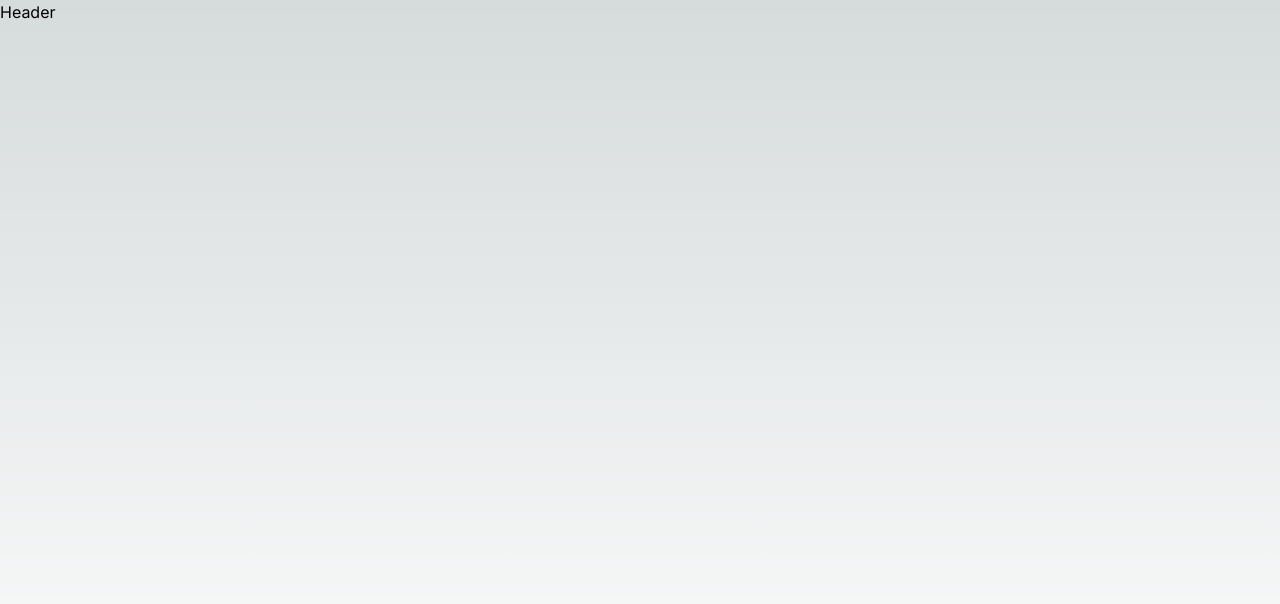
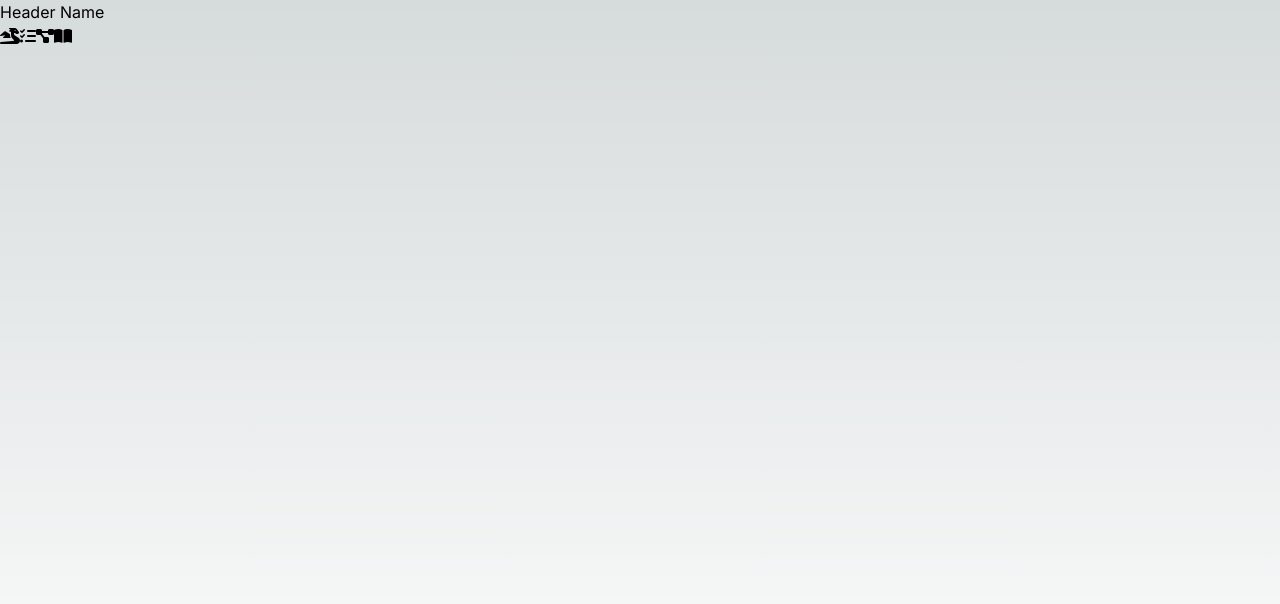
Before and after one commit to DragonSenses/nextjs-portfolio, a Next.js app: page / in a window 1280 px wide. Shown: the top 604 px of the page. Built offline with nearby package versions, Linux system fonts and the light colour scheme.

Commit message:
Update Header.js

```diff
--- a/app/Header.js
+++ b/app/Header.js
@@ -2,6 +2,26 @@ import React from 'react';
 
 export default function Header() {
   return (
-    <div>Header</div>
+    <header className=''>
+      <h1 className=''>Header Name</h1>
+      <nav className=''>
+        <a href='#about-me' className=''>
+          <i className={`fa-solid fa-dragon `}></i>
+        </a>
+
+        <a href='#skills' className=''>
+          <i className={`fa-solid fa-list-check `}></i>
+        </a>
+
+        <a href='#projects' className=''>
+          <i className={`fa-solid fa-diagram-project `}></i>
+        </a>
+
+        <a href='#experience' className=''>
+          <i className={`fa-solid fa-book-open `}></i>
+        </a>
+
+      </nav>
+    </header>
   )
 }
```
